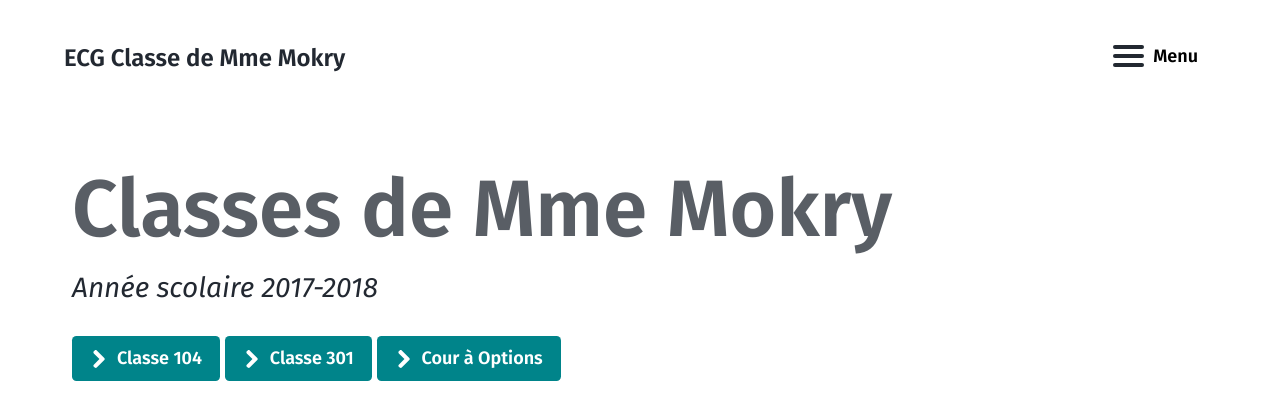
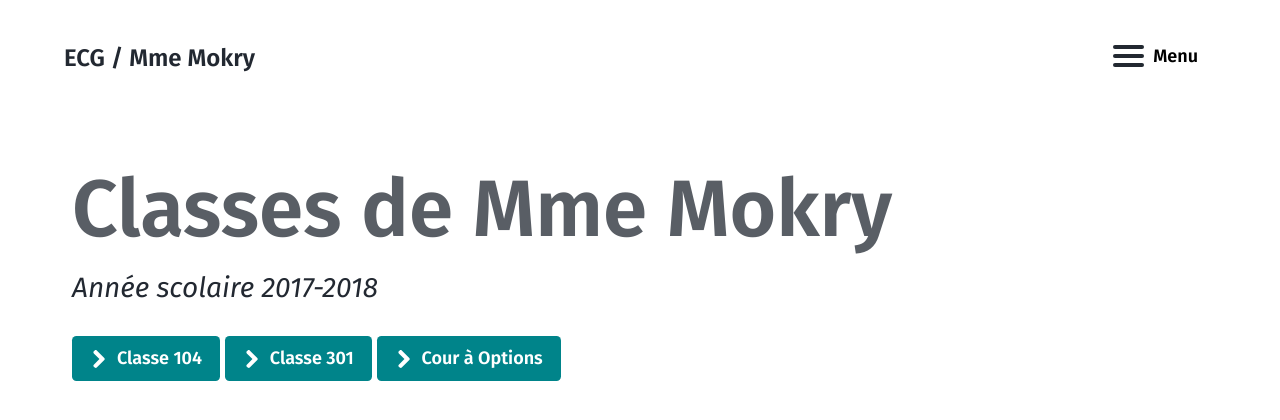
Before and after one commit to adelaidemokry/ecole, a Jekyll site: the page built from index.md, in a window 1280 px wide. Shown: the top 420 px of the page. Built offline with Jekyll 4.4.1, drawn with Linux system fonts in a browser that asks for light colours.

Commit message:
Update _config.yml

```diff
--- a/_config.yml
+++ b/_config.yml
@@ -14,7 +14,7 @@
 # You can create any custom variable you would like, and they will be accessible
 # in the templates via {{ site.myvariable }}.
 lang: fr
-title: ECG Classe de Mme Mokry
+title: ECG / Mme Mokry
 email:
 description:
 baseurl: /ecole
```
